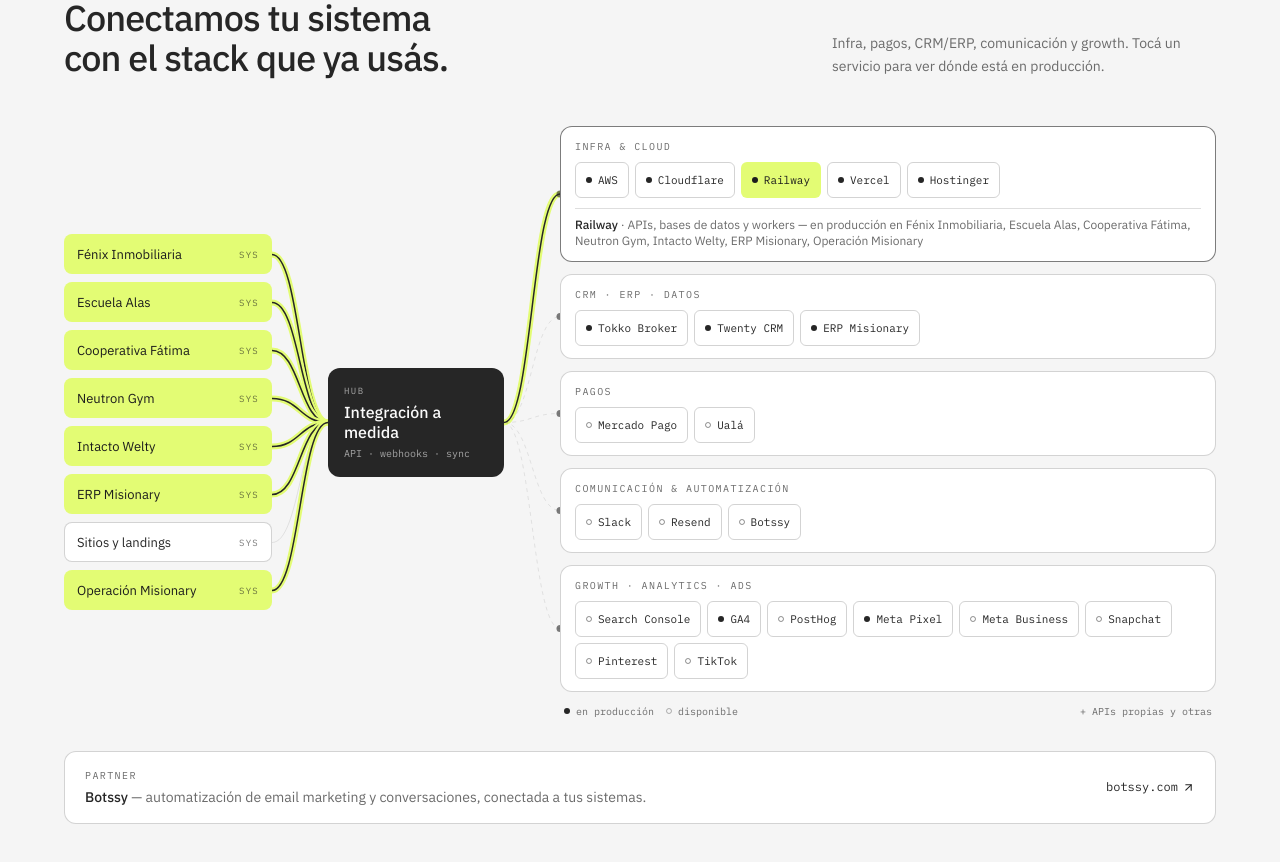
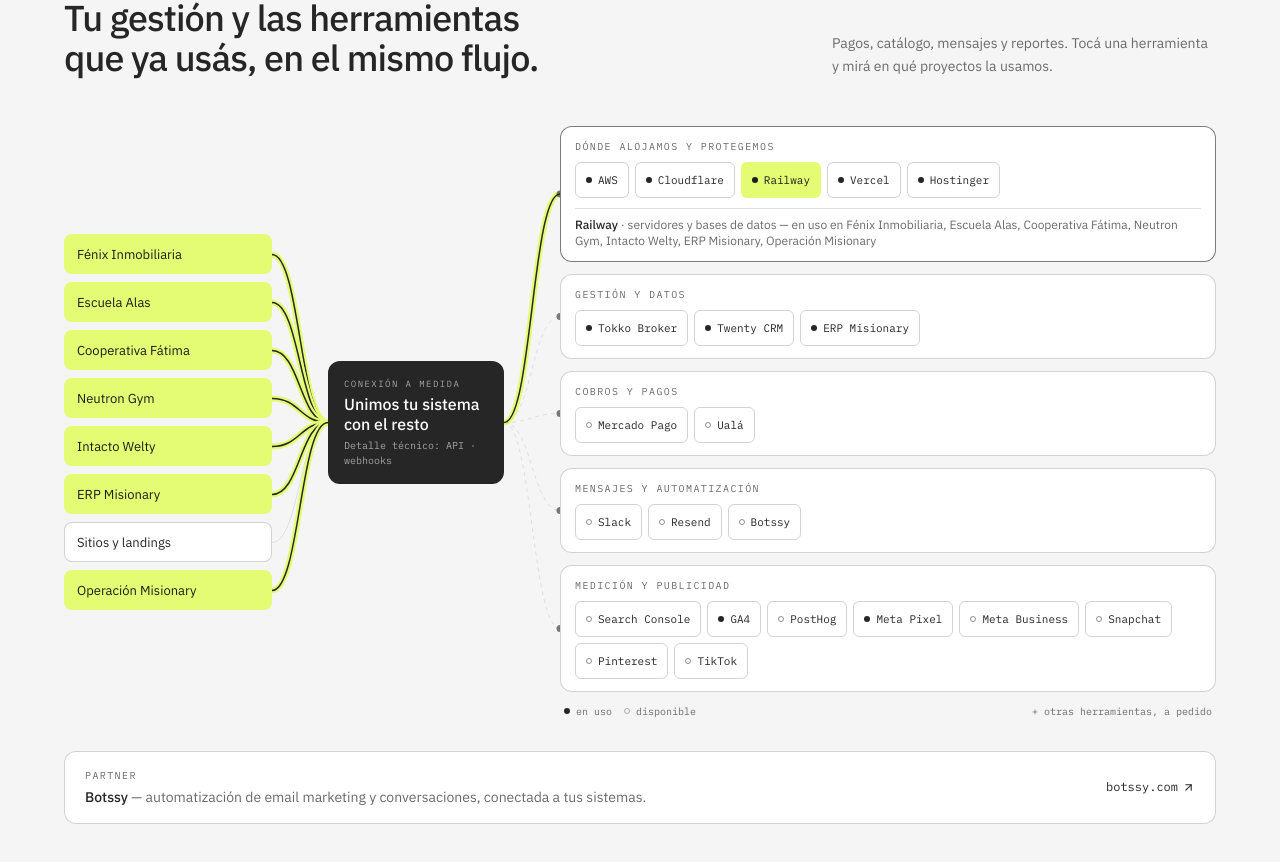
Before and after one commit to guidohalley/misionary-sistemas, a Next.js app: page / in a window 1280 px wide. Shown: the part 3842-4704 px from the top of the page. Built offline with nearby package versions, Linux system fonts and the light colour scheme.

Commit message:
feat(copy): traducir integraciones a lenguaje de negocio
Co-authored-by: Guido Halley <guidohalley@users.noreply.github.com>

```diff
--- a/components/sections/integraciones.tsx
+++ b/components/sections/integraciones.tsx
@@ -120,8 +120,8 @@ export function Integraciones() {
         <SectionHeader
           index="05"
           label="Integraciones"
-          title="Conectamos tu sistema con el stack que ya usás."
-          description="Infra, pagos, CRM/ERP, comunicación y growth. Tocá un servicio para ver dónde está en producción."
+          title="Tu gestión y las herramientas que ya usás, en el mismo flujo."
+          description="Pagos, catálogo, mensajes y reportes. Tocá una herramienta y mirá en qué proyectos la usamos."
         />
 
         <div ref={box} className="relative">
@@ -171,7 +171,7 @@ export function Integraciones() {
           )}
 
           <div className="relative grid gap-8 md:grid-cols-[minmax(0,13rem)_minmax(0,11rem)_minmax(0,1fr)] md:items-center md:gap-14">
-            <ul className="hidden flex-col gap-2 md:flex" aria-label="Sistemas">
+            <ul className="hidden flex-col gap-2 md:flex" aria-label="Proyectos">
               {DESTINOS.map((d) => {
                 const on = active.destinos.has(d.id)
                 return (
@@ -193,7 +193,6 @@ export function Integraciones() {
                       )}
                     >
                       {d.label}
-                      <span className="font-mono text-[9px] tracking-[0.14em] opacity-60">SYS</span>
                     </button>
                   </li>
                 )
@@ -204,9 +203,11 @@ export function Integraciones() {
               ref={hub}
               className="hidden flex-col gap-1 rounded-xl bg-foreground px-4 py-4 text-background md:flex"
             >
-              <span className="font-mono text-[9px] uppercase tracking-[0.16em] text-background/60">Hub</span>
-              <span className="text-base font-medium leading-tight">Integración a medida</span>
-              <span className="font-mono text-[10px] text-background/60">API · webhooks · sync</span>
+              <span className="font-mono text-[9px] uppercase tracking-[0.16em] text-background/60">Conexión a medida</span>
+              <span className="text-base font-medium leading-tight">Unimos tu sistema con el resto</span>
+              <span className="font-mono text-[10px] text-background/60" title="API · webhooks · sync">
+                Detalle técnico: API · webhooks
+              </span>
             </div>
 
             <div className="flex flex-col gap-3">
@@ -257,7 +258,7 @@ export function Integraciones() {
                       {selectedService.nota ? ` · ${selectedService.nota}` : ""}
                       {" — "}
                       {selectedService.usadoEn.length > 0
-                        ? `en producción en ${selectedService.usadoEn
+                        ? `en uso en ${selectedService.usadoEn
                             .map((d) => DESTINOS.find((x) => x.id === d)?.label)
                             .join(", ")}`
                         : "disponible para integrar"}
@@ -267,10 +268,10 @@ export function Integraciones() {
               ))}
               <div className="flex flex-wrap items-center justify-between gap-3 px-1 font-mono text-[10px] text-muted-foreground">
                 <span className="flex items-center gap-3">
-                  <span className="inline-flex items-center gap-1.5"><span className="size-1.5 rounded-full bg-foreground" />en producción</span>
+                  <span className="inline-flex items-center gap-1.5"><span className="size-1.5 rounded-full bg-foreground" />en uso</span>
                   <span className="inline-flex items-center gap-1.5"><span className="size-1.5 rounded-full border border-current opacity-50" />disponible</span>
                 </span>
-                <span>+ APIs propias y otras</span>
+                <span>+ otras herramientas, a pedido</span>
               </div>
             </div>
           </div>
--- a/content/integraciones.ts
+++ b/content/integraciones.ts
@@ -32,32 +32,32 @@ export const DESTINOS: { id: Destino; label: string }[] = [
 export const CARRILES: Carril[] = [
   {
     id: "infra",
-    label: "Infra & cloud",
+    label: "Dónde alojamos y protegemos",
     servicios: [
-      { id: "aws", nombre: "AWS", usadoEn: ["neutron-gym"], nota: "S3 para video" },
-      { id: "cloudflare", nombre: "Cloudflare", usadoEn: ["cooperativa-fatima", "operacion-misionary"], nota: "R2 · CDN · Workers" },
+      { id: "aws", nombre: "AWS", usadoEn: ["neutron-gym"], nota: "videos de la app (S3)" },
+      { id: "cloudflare", nombre: "Cloudflare", usadoEn: ["cooperativa-fatima", "operacion-misionary"], nota: "fotos, videos y sitios web" },
       {
         id: "railway",
         nombre: "Railway",
         usadoEn: ["fenix", "escuela-alas", "cooperativa-fatima", "neutron-gym", "intacto-welty", "erp-misionary", "operacion-misionary"],
-        nota: "APIs, bases de datos y workers",
+        nota: "servidores y bases de datos",
       },
-      { id: "vercel", nombre: "Vercel", usadoEn: ["sitios"], nota: "Frontends y sitios" },
+      { id: "vercel", nombre: "Vercel", usadoEn: ["sitios"], nota: "sitios web" },
       { id: "hostinger", nombre: "Hostinger", usadoEn: ["operacion-misionary"], nota: "Dominios y correo" },
     ],
   },
   {
     id: "negocio",
-    label: "CRM · ERP · datos",
+    label: "Gestión y datos",
     servicios: [
       { id: "tokko", nombre: "Tokko Broker", usadoEn: ["fenix"], nota: "Catálogo de propiedades" },
-      { id: "twenty", nombre: "Twenty CRM", usadoEn: ["operacion-misionary"], nota: "Self-hosted" },
+      { id: "twenty", nombre: "Twenty CRM", usadoEn: ["operacion-misionary"], nota: "uso interno, self-hosted" },
       { id: "erp", nombre: "ERP Misionary", usadoEn: ["erp-misionary", "operacion-misionary"], nota: "Sistema propio" },
     ],
   },
   {
     id: "pagos",
-    label: "Pagos",
+    label: "Cobros y pagos",
     servicios: [
       { id: "mercado-pago", nombre: "Mercado Pago", usadoEn: [] },
       { id: "uala", nombre: "Ualá", usadoEn: [] },
@@ -65,7 +65,7 @@ export const CARRILES: Carril[] = [
   },
   {
     id: "comunicacion",
-    label: "Comunicación & automatización",
+    label: "Mensajes y automatización",
     servicios: [
       { id: "slack", nombre: "Slack", usadoEn: [] },
       { id: "resend", nombre: "Resend", usadoEn: [] },
@@ -73,14 +73,14 @@ export const CARRILES: Carril[] = [
         id: "botssy",
         nombre: "Botssy",
         usadoEn: [],
-        nota: "Partner · email marketing y automatización",
+        nota: "partner · email marketing y automatización",
         link: "https://botssy.com/",
       },
     ],
   },
   {
     id: "growth",
-    label: "Growth · analytics · ads",
+    label: "Medición y publicidad",
     servicios: [
       { id: "gsc", nombre: "Search Console", usadoEn: [] },
       { id: "ga4", nombre: "GA4", usadoEn: ["cooperativa-fatima"] },
```
